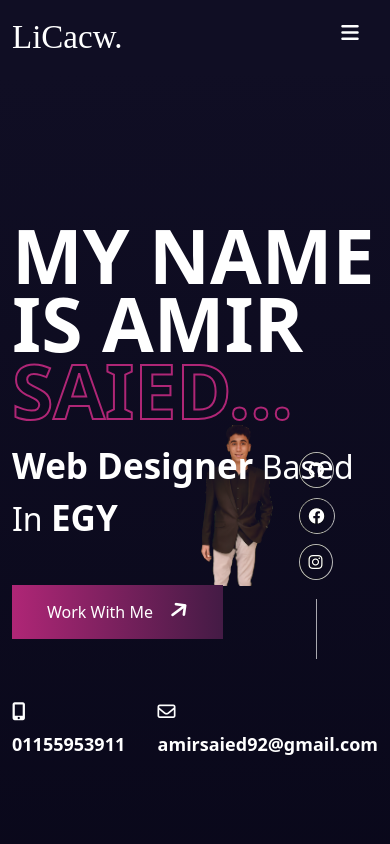
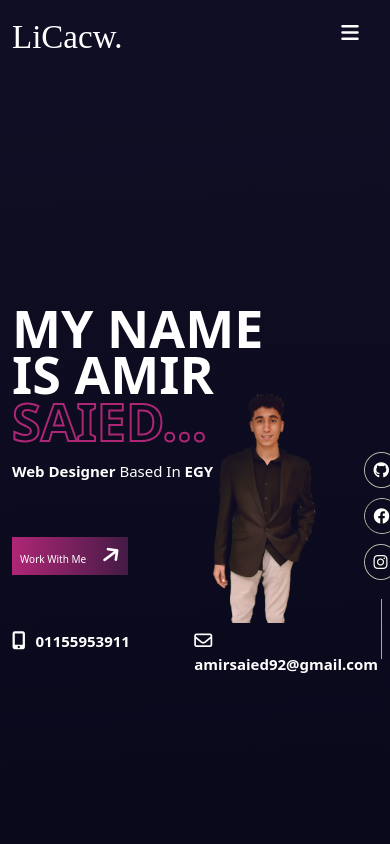
Before and after one commit to Amir-saied12/Amir_saied_Resume, a plain HTML site: page index.html in a window 390 px wide. Shown: the top 844 px of the page. Drawn offline with Linux system fonts and the light colour scheme.

Commit message:
Update rsponsive.css

```diff
--- a/css/responsive/rsponsive.css
+++ b/css/responsive/rsponsive.css
@@ -45,6 +45,26 @@
         padding-left: 0;
     }
 }
+@media (max-width:430px) {
+    .bg-img .txt p span {
+        font-size: 15px !important;
+    }
+    .bg-img .txt p {
+        font-size: 15px !important;
+    }
+    .bg-img .txt h1 {
+        font-size: 52px !important;
+    }
+    .bg-img .bg-imgs {
+        background-size: 64% !important;
+        margin-inline-end: 0px !important;
+    }
+    .bg-img .txt .btn-fx {
+        padding: 8px 8px !important;
+        font-size: 10px;
+        margin: 15px 0;
+    }
+}
 @media (max-width:380px) {
     .service .mt8yer p {
         display: none;
```
